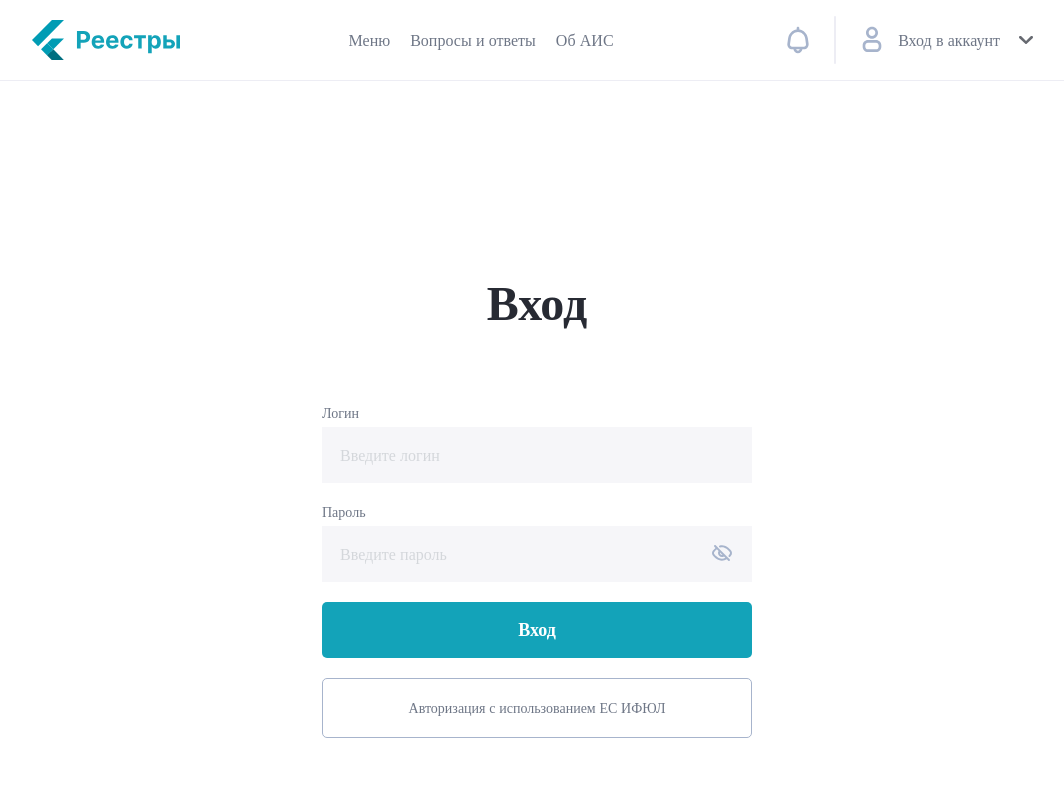
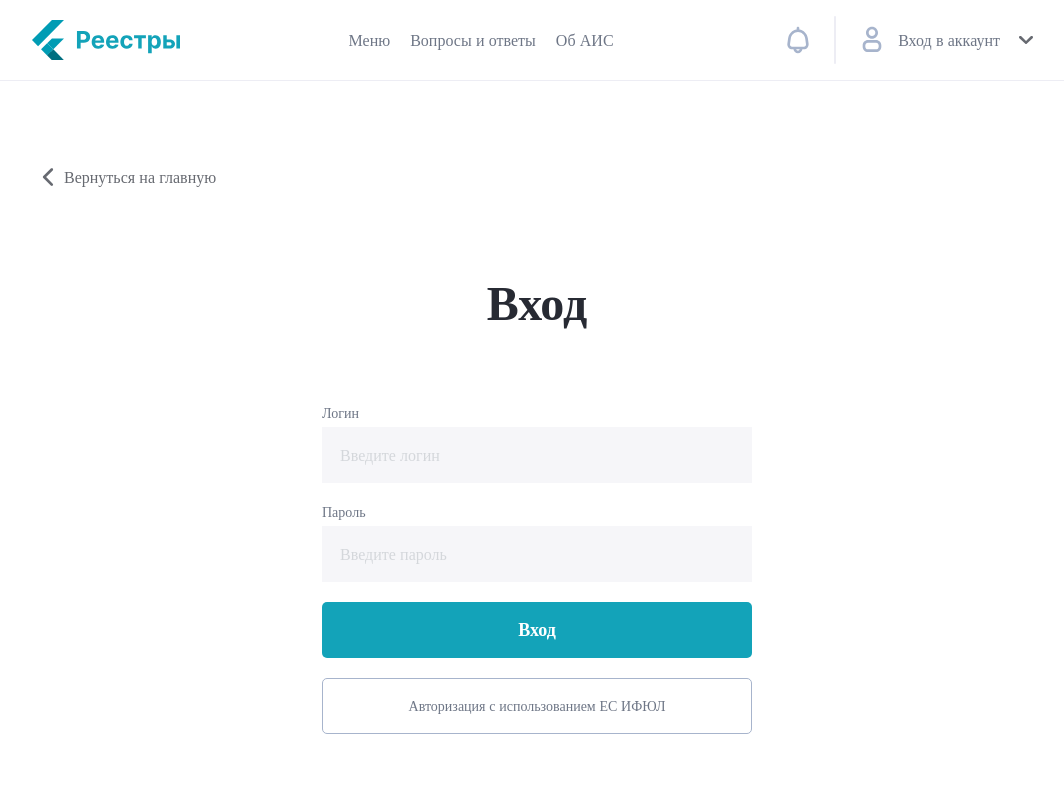
Before and after one commit to ivan-kevra/Information-Systems-app, a React (Vite) app: page /login in a window 1280 px wide. Shown: the top 800 px of the page, without its empty margins (103-1167 px from the left). Built offline with nearby package versions, Linux system fonts and the light colour scheme; a web font is replaced by a local one.

Commit message:
changed styles at login component

```diff
--- a/src/pages/login/login.module.scss
+++ b/src/pages/login/login.module.scss
@@ -9,14 +9,37 @@
         align-items: center;
         padding: 160px 505px;
         gap: 40px;
+        position: relative;
+
+        .link {
+            text-decoration: none;
+            display: flex;
+            align-items: center;
+
+            color: var(---1, #676A71);
+
+            /* Тело текст/B1 */
+            font-family: Inter;
+            font-size: 16px;
+            font-style: normal;
+            font-weight: 500;
+            line-height: normal;
+
+            position: absolute;
+            left: 135px;
+            top: 80px;
+        }
 
         .inputs {
             display: flex;
             flex-direction: column;
             align-items: flex-start;
             gap: 20px;
+            width: 430px;
+        }
 
-
+        .button {
+            height: 56px;
         }
     }
 }
--- a/src/pages/login/login.slice.ts
+++ b/src/pages/login/login.slice.ts
@@ -28,7 +28,5 @@ const slice = createSlice({
     }
 })
 
-// Создаем reducer с помощью slice
 export const authReducer = slice.reducer;
-// Action creator также достаем с помощью slice
 export const authActions = slice.actions
--- a/src/pages/login/login.tsx
+++ b/src/pages/login/login.tsx
@@ -10,8 +10,10 @@ import { GoogleLogin } from '@react-oauth/google';
 import { jwtDecode } from "jwt-decode";
 import { authActions } from "./login.slice"
 import { AppRootStateType } from "@/app/store"
-import { Navigate } from "react-router-dom"
+import { Link, Navigate } from "react-router-dom"
 import { useEffect } from "react"
+import { ArrowLeft } from "@/assets/icons/arrowLeft"
+
 export const Login = () => {
 
     const dispatch = useDispatch();
@@ -40,25 +42,26 @@ export const Login = () => {
         sessionStorage.setItem("token", credentialResponse.credential);
     }
 
-
-
     if (isAuthenticated) {
         return <Navigate to="/" />
     }
     return <div className={styles.container}>
         <Header />
+
         <div className={styles.content}>
+            <Link to={'/'} className={styles.link}><ArrowLeft />Вернуться на главную</Link>
             <Typography variant="h1" as="h1">Вход</Typography>
             <div className={styles.inputs}>
                 <TextField label="Логин" placeholder="Введите логин" />
-                <TextField label="Пароль" placeholder="Введите пароль" type="password" />
-                <Button>Вход</Button>
-                <Button variant="white">Авторизация с использованием ЕС ИФЮЛ</Button>
+                <TextField label="Пароль" placeholder="Введите пароль" variant="password" />
+                <Button className={styles.button}>Вход</Button>
+
+                <Button variant="white" className={styles.button}>Авторизация с использованием ЕС ИФЮЛ</Button>
                 <div className={styles.googleLogin}>
                     <GoogleLogin
                         onSuccess={getToken}
                         onError={() => {
-                            console.log('Login Failed');
+                            alert('Login Failed');
                         }}
                     />
                 </div>
```
